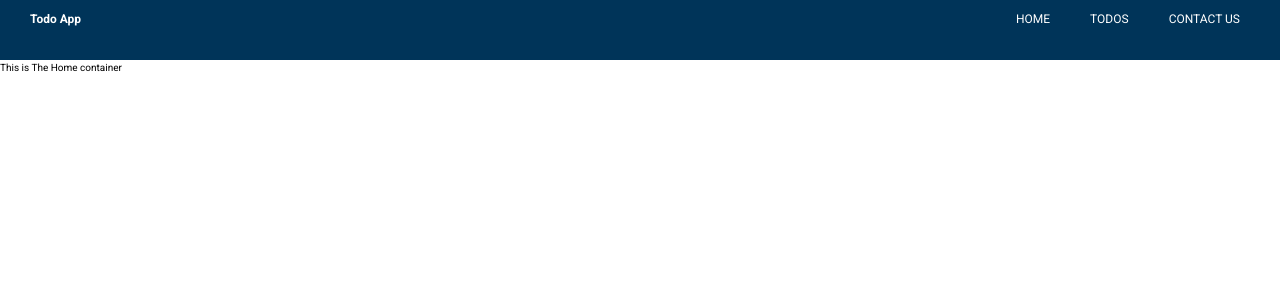
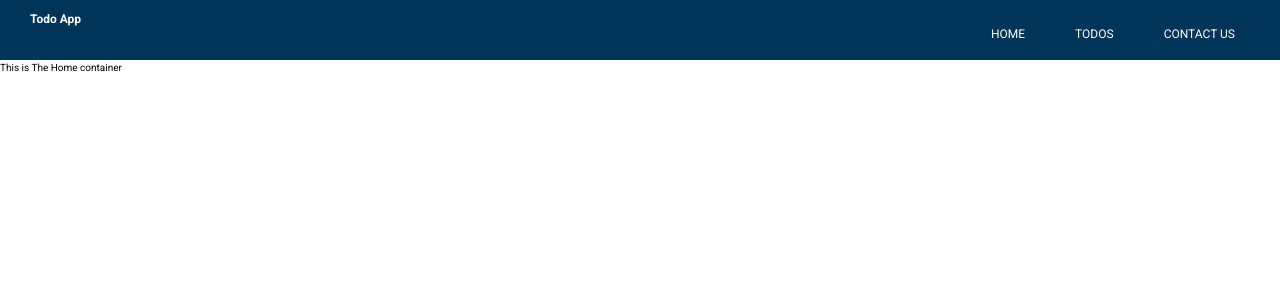
Before and after one commit to pmusole2/React-Todo-App, a React (Create React App) app: page / in a window 1280 px wide. Shown: the top 300 px of the page. Built offline with nearby package versions, Linux system fonts and the light colour scheme.

Commit message:
Done a lot of things... Lol

```diff
--- a/src/components/navigation/NavItems/NavItem/NavItem.js
+++ b/src/components/navigation/NavItems/NavItem/NavItem.js
@@ -11,23 +11,25 @@ const StyledNavLink = styled(NavLink)`
 display: flex;
 text-transform: uppercase;
 align-items: center;
-border-bottom: 2px solid transparent;
+border-bottom: ${props => props.mobile ? '1px solid transparent' : '1px solid transparent'};
 font-size: 1.2rem;
 padding: 1rem;
-margin: 0 1rem;
+margin: ${props => props.mobile ? '1rem' : '1.5rem'};
 font-weight: 400;
 color: var(--color-white);
 transition: all 0.2s;
 cursor: pointer;
 &:hover {
-    border-bottom: 2px solid var(--color-white);
+    border-bottom: ${props => props.mobile ?
+    '1px solid var(--color-white)' :
+    '1px solid var(--color-white)'};
 }
 `
 
-const NavItem = ({link, children}) => {
+const NavItem = ({link, children, mobile}) => {
     return (
         <Li>
-            <StyledNavLink to={link}>{children}</StyledNavLink>
+            <StyledNavLink mobile={mobile} to={link}>{children}</StyledNavLink>
         </Li>
     )
 }
--- a/src/components/navigation/NavItems/NavItems.js
+++ b/src/components/navigation/NavItems/NavItems.js
@@ -8,16 +8,17 @@ const Nav = styled.nav`
 
 const Ul = styled.ul`
     display: flex;
+    flex-direction: ${props => props.mobile ? 'column' : 'row'};
     align-items: center;
     height: 100;
 `
 
 
-const NavItems = () => {
+const NavItems = ({mobile}) => {
     return (
-        <Nav>
-            <Ul>
-                <NavItem link='/'>Home</NavItem>
+        <Nav mobile={mobile}>
+            <Ul mobile={mobile}>
+                <NavItem mobile={mobile} link='/'>Home</NavItem>
                 <NavItem link='todos'>Todos</NavItem>
                 <NavItem link='/Contact'>Contact Us</NavItem>
             </Ul>
```
